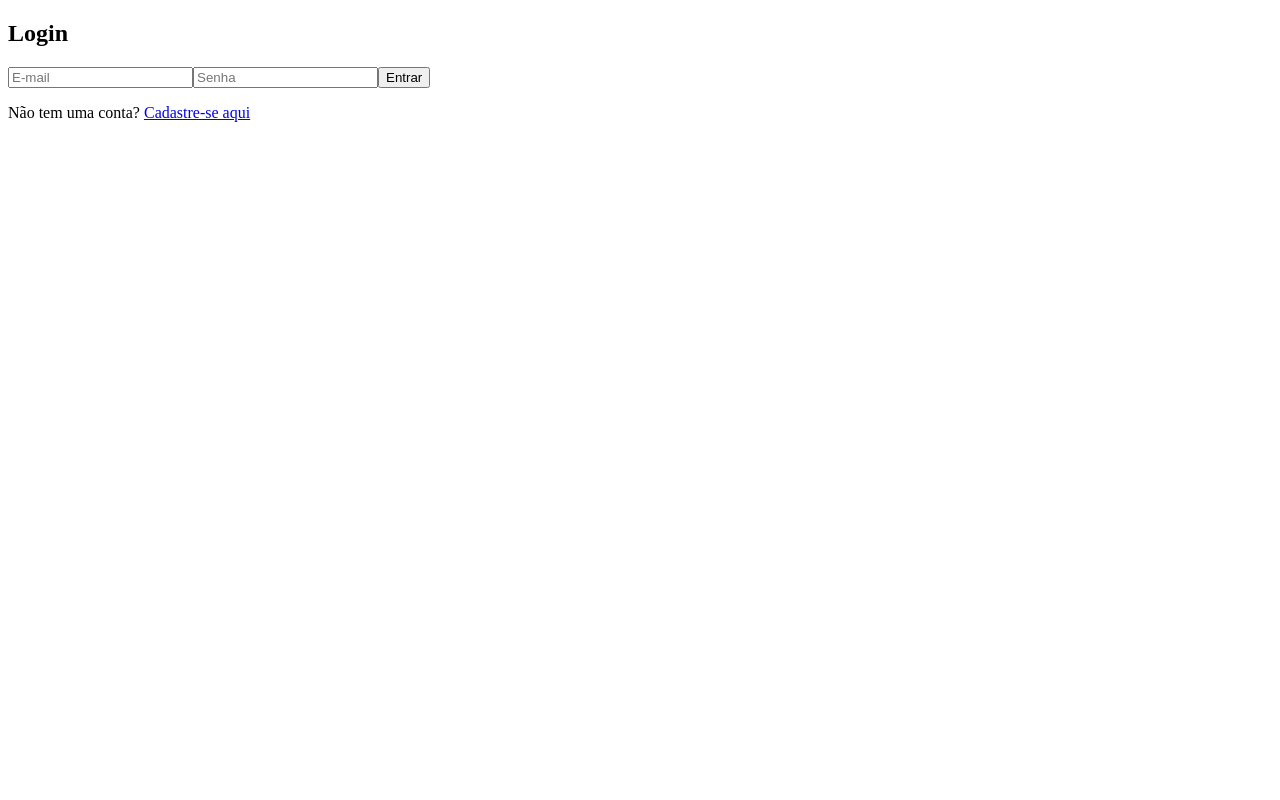
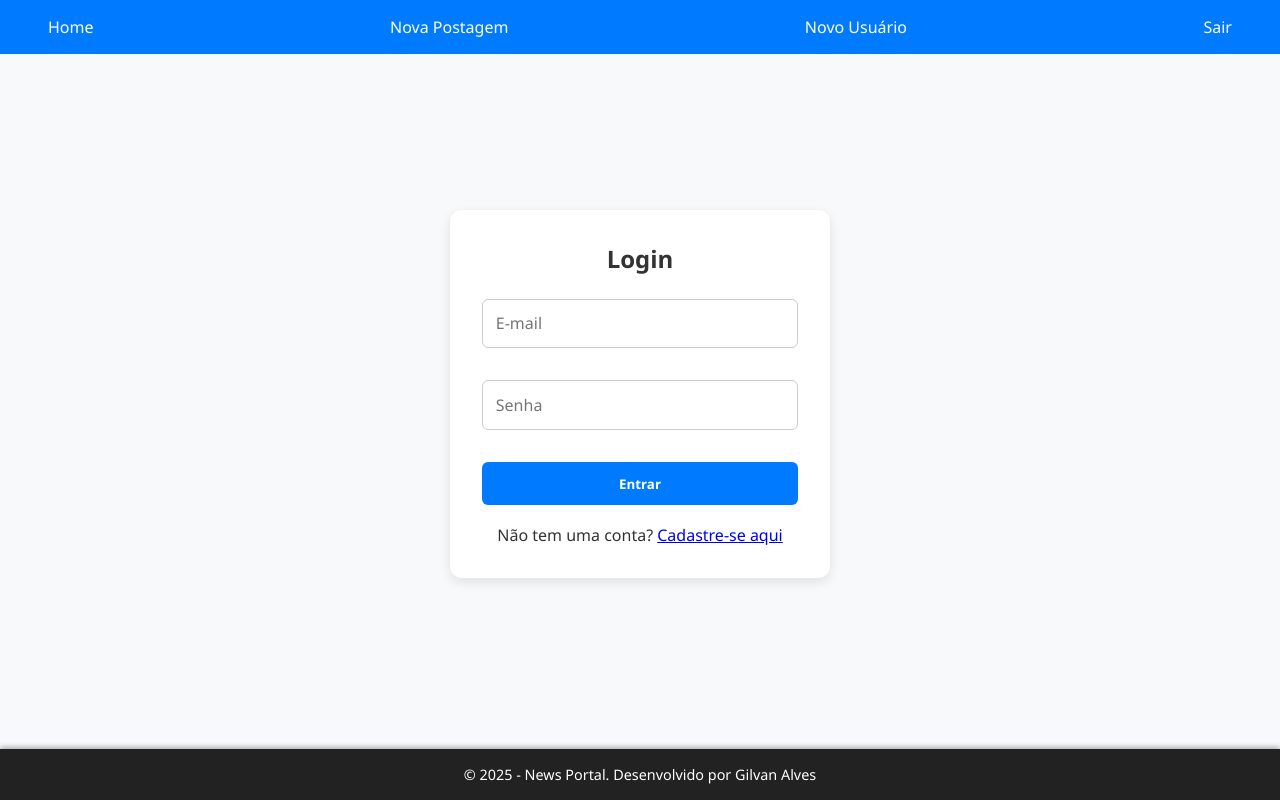
Before and after one commit to Gilvan-R-A/news-website, an Angular app in the folder news-frontend/: page /login in a window 1280 px wide. Built offline with nearby package versions, Linux system fonts and the light colour scheme.

Commit message:
style: adds global styles

```diff
--- a/news-frontend/src/app/components/cadastro-postagem/cadastro-postagem.component.html
+++ b/news-frontend/src/app/components/cadastro-postagem/cadastro-postagem.component.html
@@ -1,16 +1,35 @@
 <app-navbar></app-navbar>
-<div class="form-container">
+
+<div class="container">
+  <div class="form-container">
     <h2>Cadastro de Postagem</h2>
     <form (ngSubmit)="cadastrar()">
-        <input type="text" [(ngModel)]="postagem.titulo" name="titulo" placeholder="Título" required />
+      <input
+        type="text"
+        [(ngModel)]="postagem.titulo"
+        name="titulo"
+        placeholder="Título"
+        required
+      />
 
-        <textarea [(ngModel)]="postagem.conteudo" name="conteudo" placeholder="Conteúdo" required></textarea>
+      <textarea
+        [(ngModel)]="postagem.conteudo"
+        name="conteudo"
+        placeholder="Conteúdo"
+        required
+      ></textarea>
 
-        <input type="text" [(ngModel)]="postagem.categoria" name="categoria" placeholder="Categoria" required />
+      <input
+        type="text"
+        [(ngModel)]="postagem.categoria"
+        name="categoria"
+        placeholder="Categoria"
+        required
+      />
 
-        <button type="submit">Cadastrar</button>
-
+      <button type="submit">Cadastrar</button>
     </form>
+  </div>
 </div>
 
 <app-footer></app-footer>
--- a/news-frontend/src/app/components/cadastro-usuario/cadastro-usuario.component.html
+++ b/news-frontend/src/app/components/cadastro-usuario/cadastro-usuario.component.html
@@ -1,16 +1,31 @@
 <app-navbar></app-navbar>
 
-<div class="form-container">
+<div class="container">
+  <div class="form-container">
     <h2>Cadastro de Usuário</h2>
 
     <form (ngSubmit)="cadastrar()">
-        <input type="email" id="emailUsuario" [(ngModel)]="usuario.emailUsuario" name="emailUsuario" placeholder="Email" required />
+      <input
+        type="email"
+        id="emailUsuario"
+        [(ngModel)]="usuario.emailUsuario"
+        name="emailUsuario"
+        placeholder="Email"
+        required
+      />
 
-        <input type="password" [(ngModel)]="usuario.senhaUsuario" id="senhaUsuario" name="senhaUsuario" placeholder="Senha" required />
+      <input
+        type="password"
+        [(ngModel)]="usuario.senhaUsuario"
+        id="senhaUsuario"
+        name="senhaUsuario"
+        placeholder="Senha"
+        required
+      />
 
-        <button type="submit">Cadastrar</button>
-
+      <button type="submit">Cadastrar</button>
     </form>
+  </div>
 </div>
 
 <app-footer></app-footer>
--- a/news-frontend/src/app/components/footer/footer.component.scss
+++ b/news-frontend/src/app/components/footer/footer.component.scss
@@ -1,18 +1,18 @@
-.footer {
-    background-color: #222;
-    color: #fff;
-    text-align: center;
-    padding: 1rem 0;
-    font-size: 0.9rem;
-    position: fixed;
-    bottom: 0;
-    width: 100%;
-    box-shadow: 0 -2px 5px rgba(0,0,0,0.3);
-}
+// .footer {
+//     background-color: #222;
+//     color: #fff;
+//     text-align: center;
+//     padding: 1rem 0;
+//     font-size: 0.9rem;
+//     position: fixed;
+//     bottom: 0;
+//     width: 100%;
+//     box-shadow: 0 -2px 5px rgba(0,0,0,0.3);
+// }
 
-@media (max-width: 600px) {
-    .footer {
-        font-size: 0.8rem;
-        padding: 0.8rem 0;
-    }
-}
+// @media (max-width: 600px) {
+//     .footer {
+//         font-size: 0.8rem;
+//         padding: 0.8rem 0;
+//     }
+// }
--- a/news-frontend/src/app/components/login/login.component.html
+++ b/news-frontend/src/app/components/login/login.component.html
@@ -1,4 +1,7 @@
+<app-navbar></app-navbar>
+
 <div class="login-container">
+    <div class="login-box">
         <h2>Login</h2>
         <form (ngSubmit)="onSubmit()">
             <input type="email" [(ngModel)]="email" name="email" placeholder="E-mail" required />
@@ -13,3 +16,6 @@
             <a routerLink="/cadastro-usuario">Cadastre-se aqui</a>
         </p>
     </div>
+</div>
+
+<app-footer></app-footer>
--- a/news-frontend/src/app/components/login/login.component.ts
+++ b/news-frontend/src/app/components/login/login.component.ts
@@ -4,11 +4,13 @@ import { UsuarioService } from '../../services/usuario.service';
 import { FormsModule } from '@angular/forms';
 import { CommonModule } from '@angular/common';
 import { AuthService } from '../../services/auth.service';
+import { NavbarComponent } from '../navbar/navbar.component';
+import { FooterComponent } from '../footer/footer.component';
 
 @Component({
   selector: 'app-login',
   standalone: true,
-  imports: [CommonModule, FormsModule, RouterModule],
+  imports: [CommonModule, FormsModule, RouterModule, NavbarComponent, FooterComponent],
   templateUrl: './login.component.html',
   styleUrl: './login.component.scss'
 })
--- a/news-frontend/src/app/components/navbar/navbar.component.scss
+++ b/news-frontend/src/app/components/navbar/navbar.component.scss
@@ -1,19 +1,19 @@
-nav {
-    background-color: #222;
-    padding: 10px;
-    display: flex;
-    justify-content: center;
-    gap: 20px;
-}
+// nav {
+//     background-color: #222;
+//     padding: 10px;
+//     display: flex;
+//     justify-content: center;
+//     gap: 20px;
+// }
 
-nav a {
-    color: white;
-    text-decoration: none;
-    font-weight: 500;
-    transition: color 0.2s ease-in-out;
-}
+// nav a {
+//     color: white;
+//     text-decoration: none;
+//     font-weight: 500;
+//     transition: color 0.2s ease-in-out;
+// }
 
-nav a:hover {
-    color: #00bcd4;
-    cursor: pointer;
-}
+// nav a:hover {
+//     color: #00bcd4;
+//     cursor: pointer;
+// }
--- a/news-frontend/src/styles.scss
+++ b/news-frontend/src/styles.scss
@@ -1 +1,188 @@
-/* You can add global styles to this file, and also import other style files */
+* {
+    margin: 0;
+    padding: 0;
+    box-sizing: border-box;
+    font-family: 'Segoe UI', Roboto, Helvetica, Arial, sans-serif;
+}
+
+body {
+    background-color: #f7f9fc;
+    color: #333;
+    min-height: 100vh;
+    display: flex;
+    flex-direction: column;
+}
+
+.container {
+    width: 90%;
+    max-width: 900px;
+    margin: 2rem auto;
+    flex: 1;
+}
+
+.form-container {
+    background-color: #fff;
+    padding: 2rem;
+    border-radius: 10px;
+    box-shadow: 0 2px 5px rgba(0,0,0,0.1);
+    display: flex;
+    flex-direction: column;
+    gap: 1rem;
+}
+
+.login-container {
+    display: flex;
+    justify-content: center;
+    align-items: center;
+    // height: 100vh;
+    height: calc(100vh - 120px);
+    background-color: #f8f9fa;
+}
+
+.login-box {
+    background-color: #fff;
+    padding: 2rem;
+    border-radius: 12px;
+    box-shadow: 0 4px 12px rgba(0,0,0,0.1);
+    width: 100%;
+    max-width: 380px;
+    text-align: center;
+}
+
+.login-box h2 {
+    margin-bottom: 1.5rem;
+    color: #333;
+}
+
+.login-box form {
+    display: flex;
+    flex-direction: column;
+    gap: 1rem;
+}
+
+.login-box input {
+    padding: 0.8rem;
+    border: 1px solid #ccc;
+    border-radius: 6px;
+    font-size: 1rem;
+    transition: border-color 0.3s ease;
+}
+
+.login-box input:focus {
+    border-color: #007bff;
+    outline: none;
+}
+
+.login-box button {
+    padding: 0.8rem;
+    border: none;
+    border-radius: 6px;
+    background-color: #007bff;
+    color: #fff;
+    font-weight: 600;
+    cursor: pointer;
+    transition: background-color 0.3s ease;
+    margin-bottom: 1.2rem;
+}
+
+.login-box button:hover {
+    background-color: #0056b3;
+}
+
+button {
+    background-color: #007bff;
+    border: none;
+    color: white;
+    padding: 0.6rem 1rem;
+    border-radius: 6px;
+    cursor: pointer;
+    transition: background-color 0.2s ease-in-out;
+}
+
+button:hover {
+    background-color: #0056b3;
+}
+
+input, textarea, select {
+    width: 100%;
+    padding: 0.6rem;
+    margin-bottom: 1rem;
+    border: 1px solid #ccc;
+    border-radius: 6px;
+    font-size: 1rem;
+}
+
+textarea {
+    resize: vertical;
+}
+
+.postagem-card {
+    background-color: #fff;
+    padding: 1.2rem;
+    margin-bottom: 1rem;
+    border-radius: 10px;
+    box-shadow: 0 2px 5px rgba(0,0,0,0.1);
+}
+
+.postagem-card h3 {
+    color: #007bff;
+    margin-bottom: 0.5rem;
+}
+
+nav {
+    background-color: #007bff;
+    color: white;
+    display: flex;
+    justify-content: space-between;
+    align-items: center;
+    padding: 1rem 2rem;
+}
+
+nav a {
+    color: white;
+    text-decoration: none;
+    margin: 0 1rem;
+    font-weight: 500;
+}
+
+nav a:hover {
+    text-decoration: underline;
+}
+
+.footer {
+    background-color: #222;
+    color: #fff;
+    text-align: center;
+    padding: 1rem 0;
+    font-size: 0.9rem;
+    position: fixed;
+    bottom: 0;
+    width: 100%;
+    box-shadow: 0 -2px 5px rgba(0,0,0,0.3);
+}
+
+@media (max-width: 768px) {
+    .container {
+        width: 95%;
+    }
+
+    nav {
+        flex-direction: column;
+        text-align: center;
+    }
+
+    nav a {
+        margin: 0.5rem 0;
+    }
+}
+
+@media (max-width: 480px) {
+    .login-box {
+        padding: 1.5rem;
+        max-width: 320px;
+    }
+
+    .login-box h2 {
+        font-size: 1.2rem;
+    }
+}
```
Lines whose indentation alone changed are shown as unchanged.
